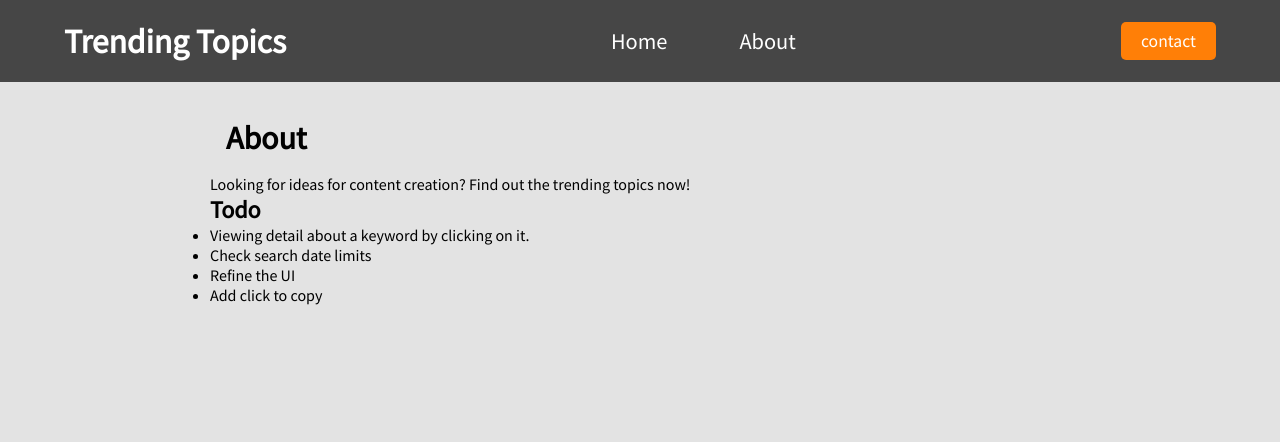
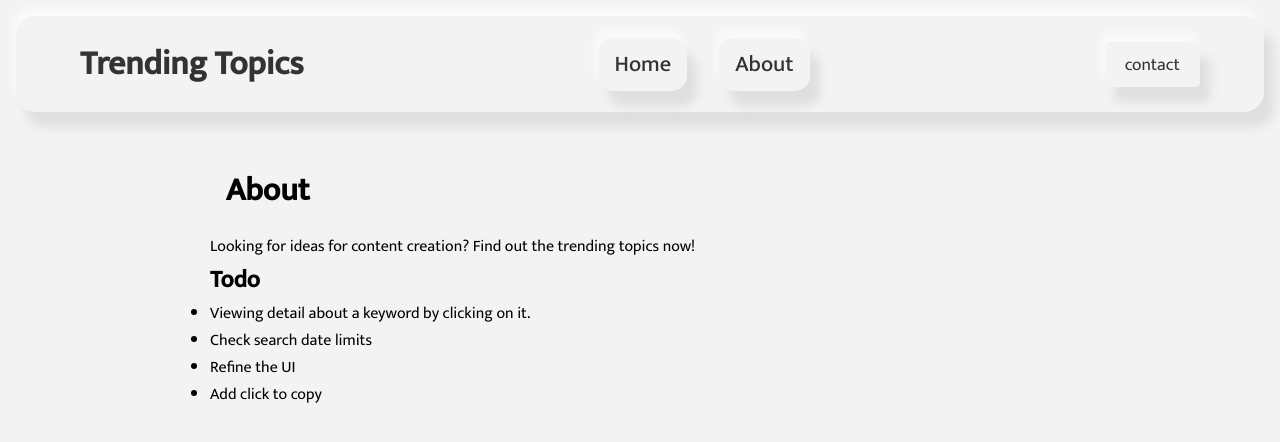
Before and after one commit to imjamesku/trending-topics, a Next.js app: page /about in a window 1280 px wide. Shown: the top 442 px of the page. Built offline with nearby package versions, Linux system fonts and the light colour scheme.

Commit message:
Intriduce neomorphism soft UI

```diff
--- a/containers/layout/navbar/Navbar.module.scss
+++ b/containers/layout/navbar/Navbar.module.scss
@@ -1,14 +1,17 @@
 @import '../../../styles/config';
 .navbar {
-    @include set-background($primary-color);
+    // @include set-background($primary-color);
+    margin: 1rem;
+    border-radius: 20px;
+    @include pop($background-color);
     display: flex;
     justify-content: space-between;
     align-items: center;
     padding: 20px 5%;
     .clickable, a {
-        @include set-background($primary-color);
         font-size: 1.4rem;
         transition: all 0.3s;
+        // font-weight: bold;
         &:hover {
             color: $secondary-color;
             transform: scale(1.1);
@@ -21,8 +24,13 @@
 
     li {
         display: inline-block;
-        padding: 0px 20px;
+        padding: 0.5rem 1rem;
+        border-radius: 15px;
         margin: 0rem 1rem;
+        @include pop($background-color);
+    }
+    a {
+        @include set-background($background-color);
     }
 }
 
--- a/containers/layout/navbar/Navbar.tsx
+++ b/containers/layout/navbar/Navbar.tsx
@@ -10,7 +10,7 @@ const Navbar = () => {
                 <li className={styles.clickable}><Link href="/"><a>Home</a></Link> </li>
                 <li className={styles.clickable}><Link href="/about"><a>About</a></Link></li>
             </ul>
-            <Link href="/contact"><button className="btn-secondary">contact</button></Link>
+            <Link href="/contact"><button className="btn-primary">contact</button></Link>
         </nav >
     )
 }
--- a/styles/_buttons.scss
+++ b/styles/_buttons.scss
@@ -16,7 +16,8 @@
 
 .btn-primary {
     @extend %btn;
-    @include set-background(lighten($color: $primary-color, $amount: 10%));
+    @include set-background($background-color);
+    @include pop($background-color);
 
 }
 
--- a/styles/_config.scss
+++ b/styles/_config.scss
@@ -1,8 +1,8 @@
-@import url('https://fonts.googleapis.com/css2?family=Source+Sans+Pro&display=swap');
+@import url('https://fonts.googleapis.com/css2?family=Mukta&display=swap');
 $primary-color: #464646;
 $secondary-color: rgb(211, 102, 0);
-$background-color: #E3E3E3;
-$text-font: 'Source Sans Pro', sans-serif;
+$background-color: #f3f3f3;
+$text-font: 'Mukta', sans-serif;
 
 
 @function set-text-color($color) {
@@ -17,3 +17,11 @@ $text-font: 'Source Sans Pro', sans-serif;
     background-color: $color;
     color: set-text-color($color);
 }
+
+@mixin pop ($color, $offset: 10px, $blur-radius: 10px) {
+    box-shadow: $offset 1.5*$offset $blur-radius rgba(darken($color: $color, $amount: 10%), 0.8), -0.4*$offset -1*$offset $blur-radius rgba(lighten($color: $color, $amount: 20%), .6);
+}
+
+@mixin dent($color, $offset: 10px, $blur-radius: 10px) {
+    box-shadow: inset $offset 1.5*$offset $blur-radius rgba(darken($color: $color, $amount: 10%), 0.8), inset -0.4*$offset -1*$offset $blur-radius rgba(lighten($color: $color, $amount: 20%), .6);
+}
```
Also changed, not shown: containers/layout/TrendSearch/TrendSearch.module.scss (+7 -4 lines), containers/layout/trends/trendBox/TrendBox.module.scss (+15 -11 lines).
